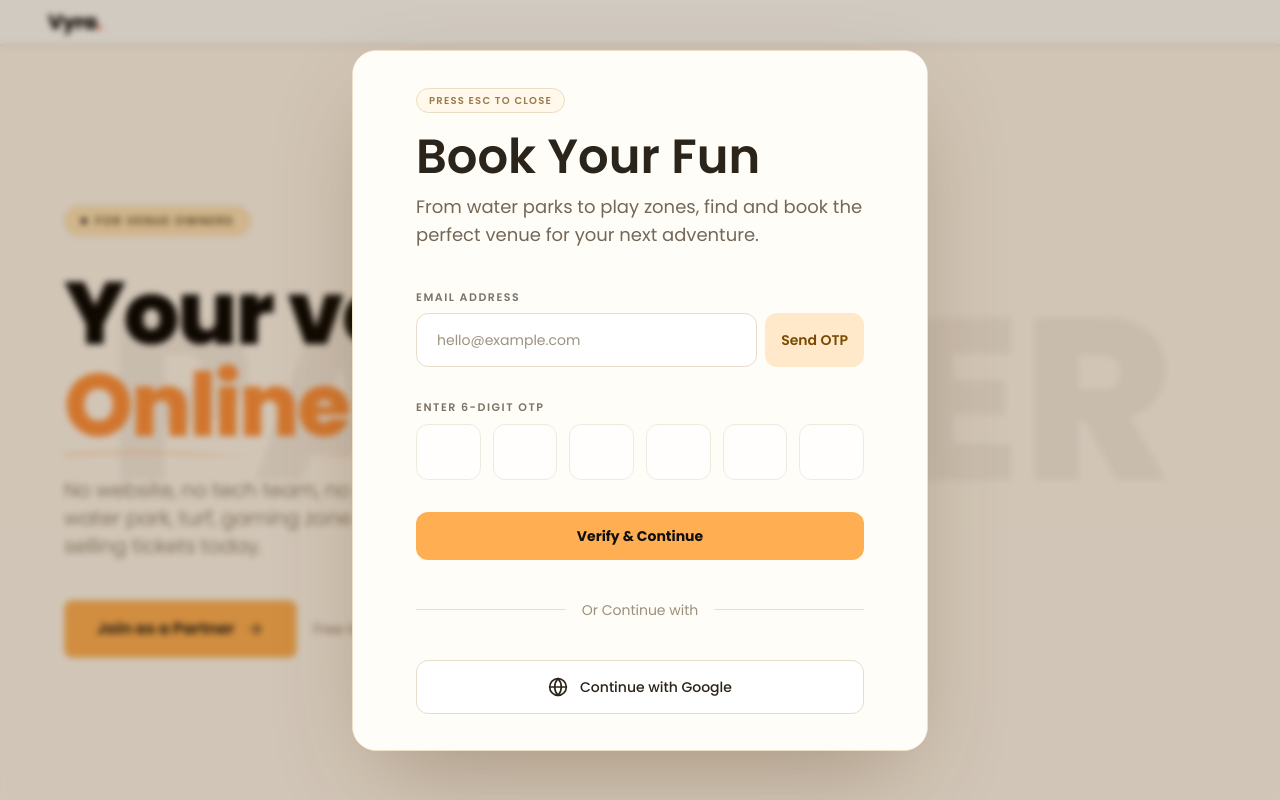
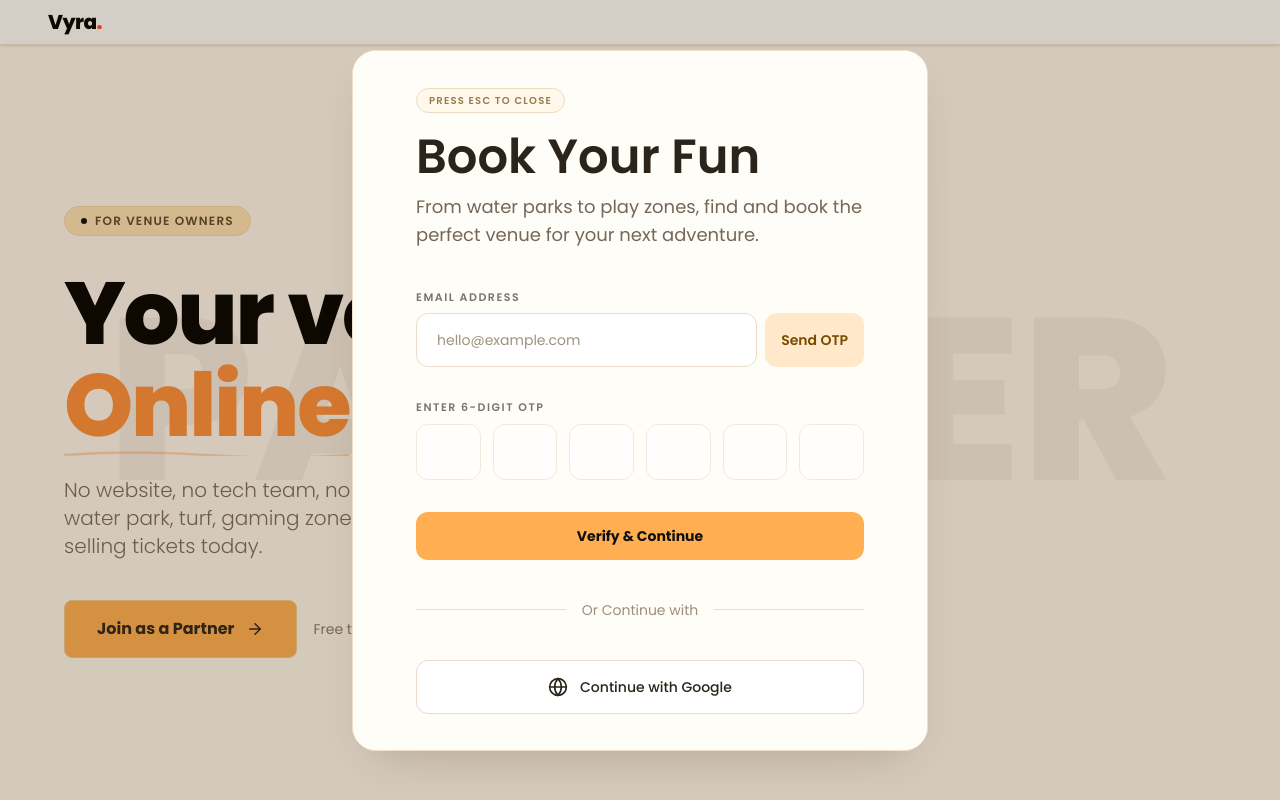
Before and after one commit to akpatel-1/venue-booking-platform, a React (Vite) app in the folder client/: page /partners/landing in a window 1280 px wide. Both pictures are taken after a click on the button "Partner Login". Shown: the top 800 px of the page. Built offline with nearby package versions, Linux system fonts and the light colour scheme; no server answers; a web font is replaced by a local one.

Commit message:
feat: enhance AuthForm navigation and update modal styles

```diff
--- a/client/src/components/auth/AuthForm.jsx
+++ b/client/src/components/auth/AuthForm.jsx
@@ -77,6 +77,8 @@ export default function AuthForm({ isModal = false, onSuccess, onClose }) {
   }, [dismissModal, isModal]);
 
   useEffect(() => {
+    if (isModal) return;
+
     let cancelled = false;
 
     const verifyExistingSession = async () => {
@@ -84,7 +86,8 @@ export default function AuthForm({ isModal = false, onSuccess, onClose }) {
 
       if (cancelled || !isVerified) return;
 
-      navigate('/');
+      const redirectTo = searchParams.get('redirect');
+      navigate(redirectTo || '/');
     };
 
     verifyExistingSession();
@@ -92,7 +95,7 @@ export default function AuthForm({ isModal = false, onSuccess, onClose }) {
     return () => {
       cancelled = true;
     };
-  }, [checkSessionCache, navigate]);
+  }, [checkSessionCache, isModal, navigate, searchParams]);
 
   useEffect(() => {
     if (step !== 'otp') return;
@@ -290,7 +293,7 @@ export default function AuthForm({ isModal = false, onSuccess, onClose }) {
   /* ── shared inner content ── */
   const AuthContent = (
     <div
-      className={`w-full ${isModal ? 'max-w-xl rounded-3xl border-[#efdfc9] bg-white/95 shadow-[0_36px_90px_-28px_rgba(101,67,33,0.42)] backdrop-blur-sm' : 'max-w-6xl rounded-[2.25rem] border-[#eadcc8] bg-white shadow-[0_25px_50px_-12px_rgba(164,135,94,0.28)]'} overflow-hidden border ${isModal ? 'animate-modal-card' : ''}`}
+      className={`w-full ${isModal ? 'max-w-xl rounded-3xl border-[#efdfc9] bg-white shadow-[0_22px_45px_-24px_rgba(101,67,33,0.32)]' : 'max-w-6xl rounded-[2.25rem] border-[#eadcc8] bg-white shadow-[0_25px_50px_-12px_rgba(164,135,94,0.28)]'} overflow-hidden border ${isModal ? 'transform-gpu' : ''}`}
     >
       <div className="flex flex-col lg:flex-row min-h-160">
         <div
@@ -416,7 +419,7 @@ export default function AuthForm({ isModal = false, onSuccess, onClose }) {
 
     return (
       <div
-        className="fixed inset-0 z-50 flex items-center justify-center bg-[rgba(62,40,12,0.24)] backdrop-blur-[3px] p-4 sm:p-6 animate-modal-overlay"
+        className="fixed inset-0 z-50 flex items-center justify-center bg-[rgba(62,40,12,0.22)] p-4 sm:p-6"
         onMouseDown={(e) => {
           if (e.target === e.currentTarget) dismissModal();
         }}
--- a/client/src/index.css
+++ b/client/src/index.css
@@ -35,32 +35,3 @@ html.theme-switching *::after {
 .animate-ticker:hover {
   animation-play-state: paused;
 }
-
-@keyframes modalOverlayIn {
-  from {
-    opacity: 0;
-  }
-  to {
-    opacity: 1;
-  }
-}
-
-@keyframes modalCardIn {
-  from {
-    opacity: 0;
-    transform: translateY(14px) scale(0.96);
-  }
-  to {
-    opacity: 1;
-    transform: translateY(0) scale(1);
-  }
-}
-
-.animate-modal-overlay {
-  animation: modalOverlayIn 220ms ease-out;
-}
-
-.animate-modal-card {
-  animation: modalCardIn 260ms cubic-bezier(0.22, 1, 0.36, 1);
-  transform-origin: center;
-}
```
